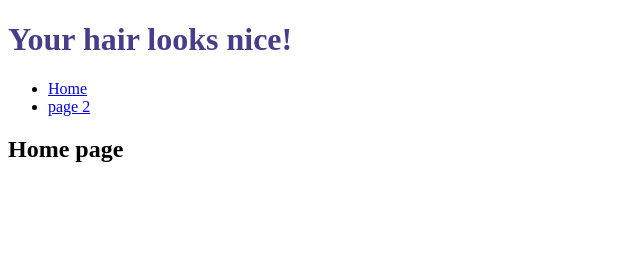
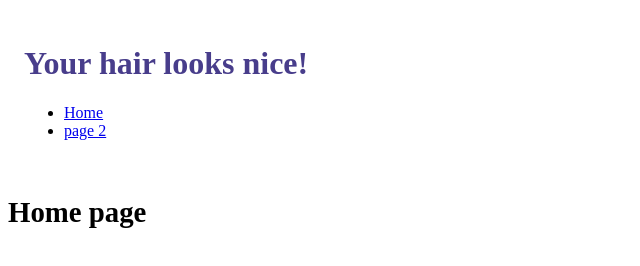
Before and after one commit to yomi-wan/git-demo, a plain HTML site: page index.html in a window 1280 px wide. Shown: the whole page, without its empty margins (0-640 px from the left). Drawn offline with Linux system fonts and the light colour scheme.

Commit message:
css done

```diff
--- a/css/styles.css
+++ b/css/styles.css
@@ -2,3 +2,9 @@ h1{
     color: darkslateblue;
     font-size: 2rem;
 }
+h2{
+    font-size: 1.8rem;
+}
+header{
+    padding: 1rem;
+}
```
